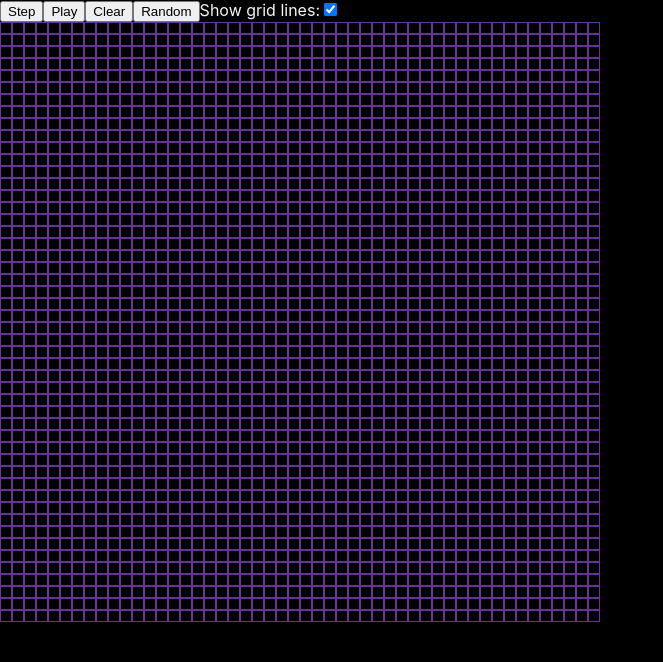
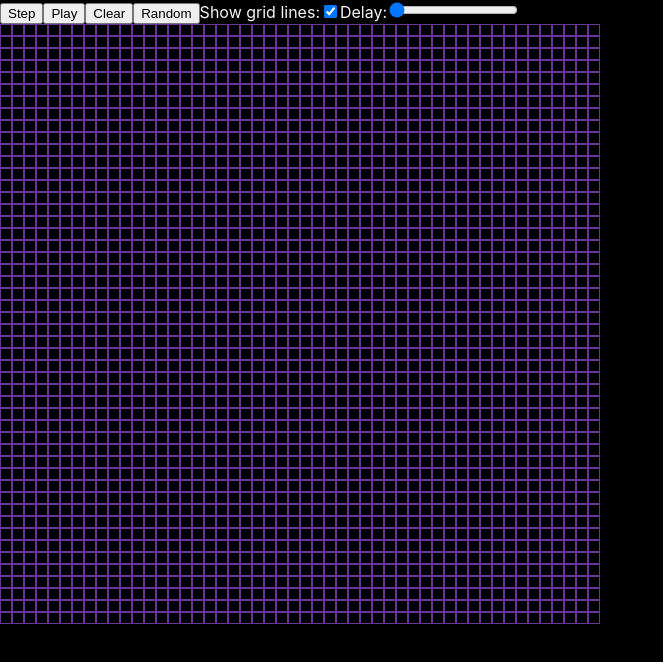
Before and after one commit to ahuth/conway, a React (Create React App) app: page / in a window 1280 px wide. Shown: the top 662 px of the page, without its empty margins (0-663 px from the left). Built offline with nearby package versions, Linux system fonts and the light colour scheme.

Commit message:
Add slider to control the speed the simulation runs

```diff
--- a/src/components/App.tsx
+++ b/src/components/App.tsx
@@ -3,8 +3,9 @@ import Grid from './Grid';
 import useSimulation from '../hooks/useSimulation';
 
 export default function App() {
-  const { world, playing, doClear, doRandomize, doStep, doToggleCell, doToggleStart } = useSimulation(50);
   const [showGridLines, setShowGridLines] = useState(true);
+  const [delay, setDelay] = useState(50);
+  const { world, playing, doClear, doRandomize, doStep, doToggleCell, doToggleStart } = useSimulation(delay);
 
   return (
     <div>
@@ -16,6 +17,10 @@ export default function App() {
         Show grid lines:
         <input type="checkbox" onChange={() => setShowGridLines(state => !state)} checked={showGridLines} />
       </label>
+      <label>
+        Delay:
+        <input type="range" min="50" max="500" step="50" onChange={(e) => setDelay(Number(e.target.value))} value={delay} />
+      </label>
       <Grid onClick={doToggleCell} showGridLines={showGridLines} world={world} />
     </div>
   );
```
